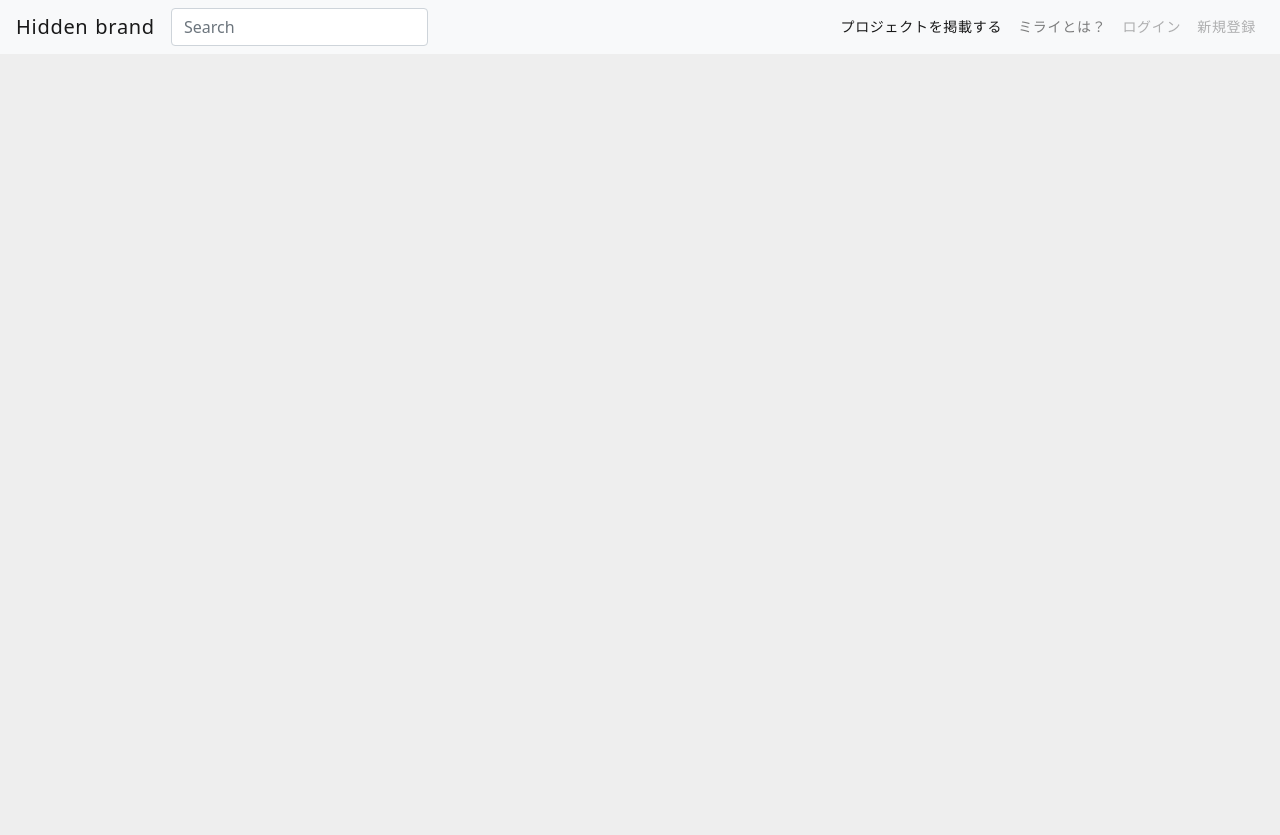
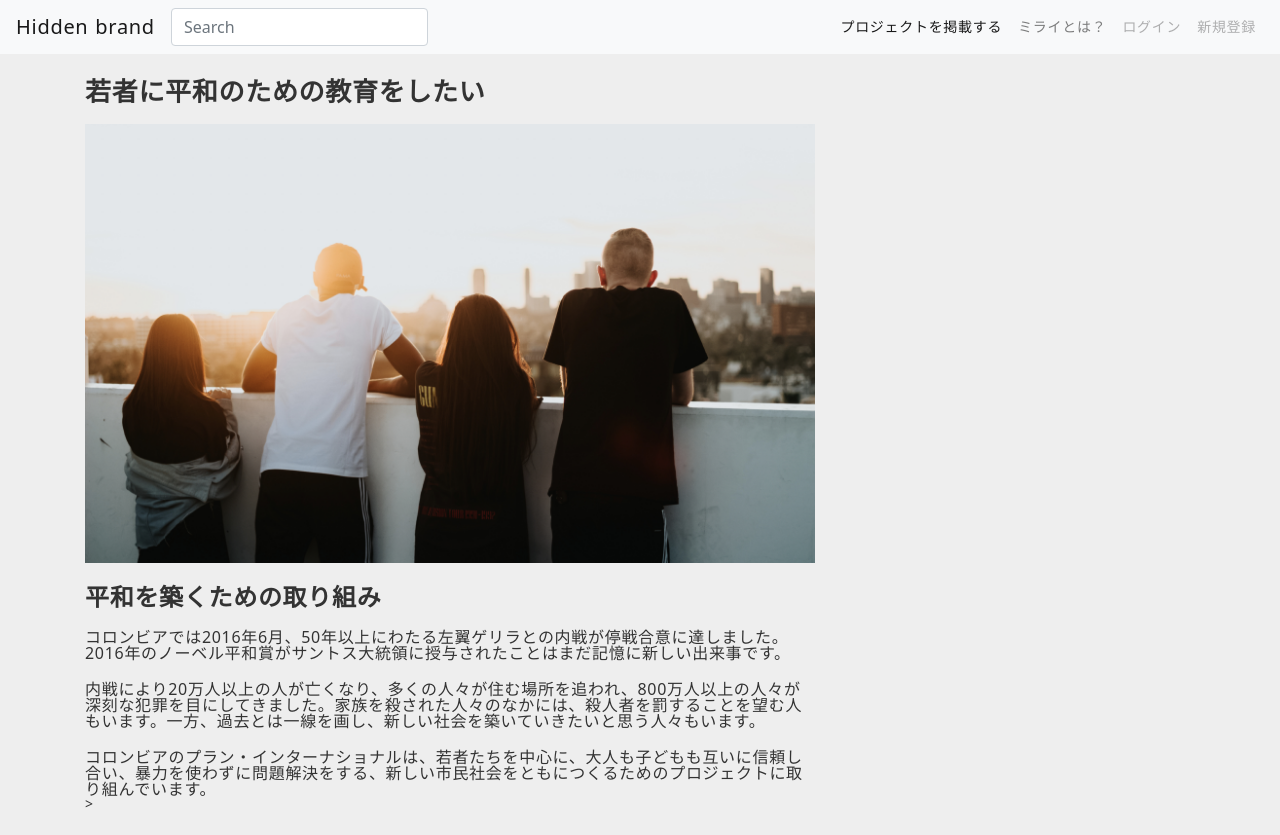
Before and after one commit to mositori/mirai, a Nuxt app in the folder app/: page /posts in a window 1280 px wide. Before the commit the page ends 800 px from the top, so only its background shows below. Built offline with nearby package versions, Linux system fonts and the light colour scheme.

Commit message:
update maintext

```diff
--- /dev/null
+++ b/app/components/Posts/PostMainText.vue
@@ -0,0 +1,42 @@
+<template>
+  <div class="container">
+    <div class="row">
+      <div class="post-main-text">
+        <h1 class="post-main-text__title">若者に平和のための教育をしたい</h1>
+        <img
+          src="~assets/images/post_1.png"
+          alt="post_1"
+          class="post-main-text__image">
+
+        <h2 class="post-main-text__subtitle">平和を築くための取り組み</h2>
+        <p class="post-main-text__paragraph">コロンビアでは2016年6月、50年以上にわたる左翼ゲリラとの内戦が停戦合意に達しました。2016年のノーベル平和賞がサントス大統領に授与されたことはまだ記憶に新しい出来事です。</p>
+        <p class="post-main-text__paragraph">内戦により20万人以上の人が亡くなり、多くの人々が住む場所を追われ、800万人以上の人々が深刻な犯罪を目にしてきました。家族を殺された人々のなかには、殺人者を罰することを望む人もいます。一方、過去とは一線を画し、新しい社会を築いていきたいと思う人々もいます。</p>
+        <p class="post-main-text__paragraph">コロンビアのプラン・インターナショナルは、若者たちを中心に、大人も子どもも互いに信頼し合い、暴力を使わずに問題解決をする、新しい市民社会をともにつくるためのプロジェクトに取り組んでいます。</p>
+      </div>
+
+    </div>
+  </div>
+</template>
+<style lang="scss" scoped>
+@import '~assets/scss/style';
+
+.post-main-text {
+  & > *:not(:last-child) {
+    margin-bottom: 20px;
+  }
+  &__title {
+    font-size: $font-size--xlarge;
+    font-weight: 600;
+  }
+  &__image {
+    width: 100%;
+  }
+  &__subtitle {
+    font-size: 24px;
+    font-weight: 600;
+  }
+  &__paragraph {
+    font-size: $font-size--smedium;
+  }
+}
+</style>
--- /dev/null
+++ b/app/pages/posts/index.vue
@@ -0,0 +1,22 @@
+<template>
+  <div class="container">
+    <div class="row my-4">
+      <div class="col-md-8">
+        <post-main-text />>
+      </div>
+      <div class="col-md-4">
+        <post-console />
+      </div>
+    </div>
+  </div>
+</template>
+<script>
+import PostConsole from '~/components/Posts/PostConsole'
+import PostMainText from '~/components/Posts/PostMainText'
+export default {
+  components: {
+    PostConsole,
+    PostMainText
+  }
+}
+</script>
```
Also changed, not shown: app/assets/images/post_1.png (added), app/components/Posts/PostConsole.vue (added).
